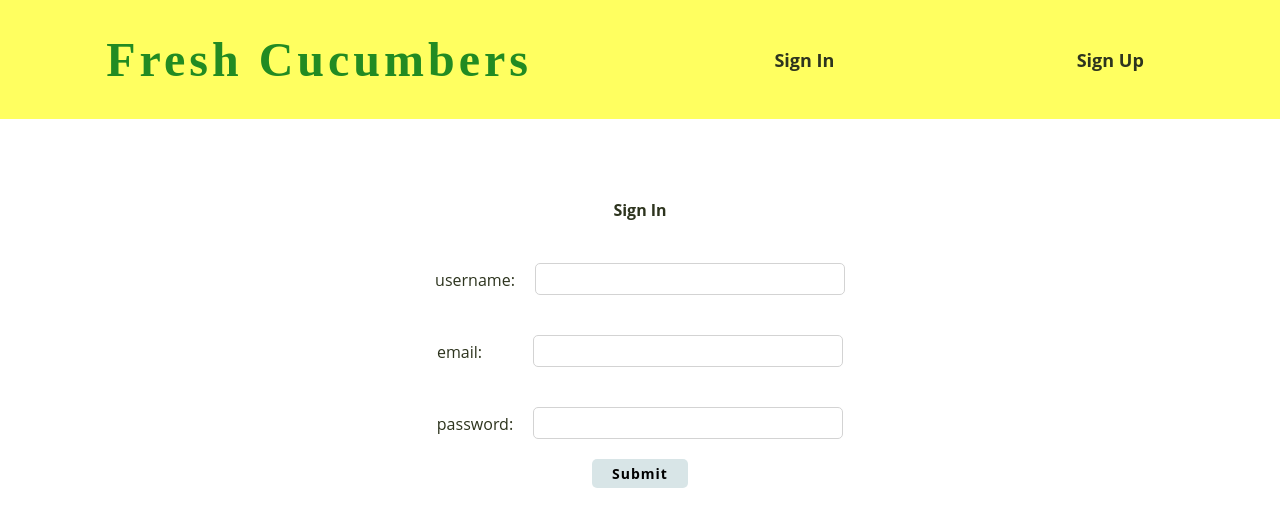
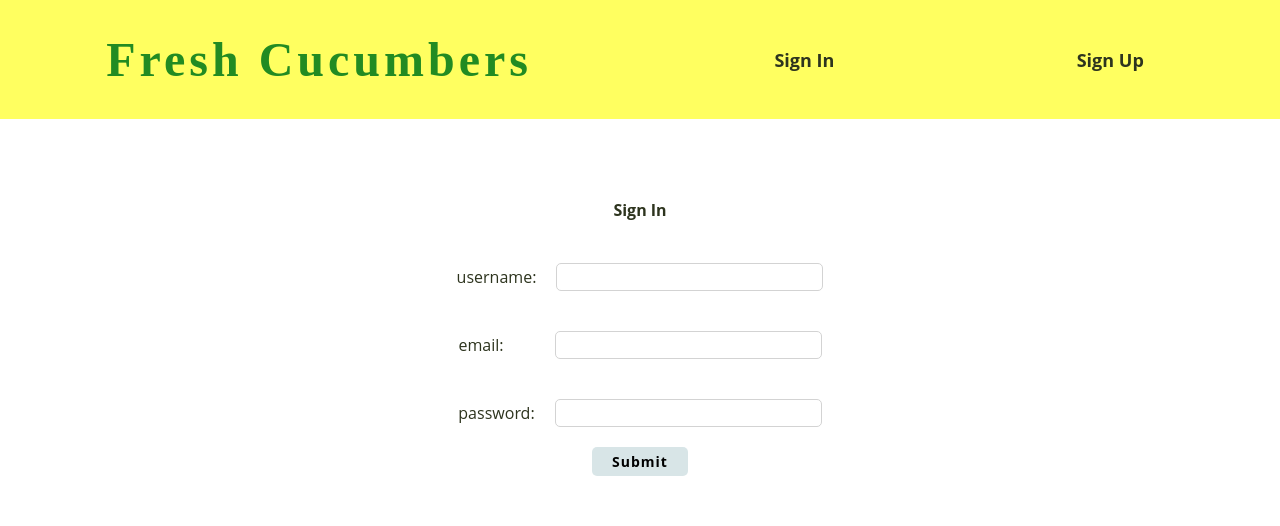
Before and after one commit to vasynizami/fresh-cucumbers, a React (Create React App) app in the folder client/: page /login in a window 1280 px wide. Shown: the top 526 px of the page. Built offline with nearby package versions, Linux system fonts and the light colour scheme; no server answers.

Commit message:
hotfixes

```diff
--- a/client/src/App.css
+++ b/client/src/App.css
@@ -75,7 +75,7 @@ h3 {
 }
 
 input, textarea {
-  font-size: 22px;
+  font-size: 19px;
   border: 0.5px solid lightgrey;
   border-radius: 5px;
   margin: 20px auto;
@@ -219,7 +219,7 @@ movies p {
 
   input {
     width: 90px;
-    font-size: 18px;
+    font-size: 16px;
   }
 
   main{
--- a/client/src/components/LogIn.jsx
+++ b/client/src/components/LogIn.jsx
@@ -32,6 +32,7 @@ export default class LogIn extends Component {
         <div className="input-field">
           <label htmlFor="username">username:</label>
           <input
+            required
             id="username"
             type="text"
             name="username"
@@ -43,6 +44,7 @@ export default class LogIn extends Component {
         <div className="input-field">
           <label className="email-label" htmlFor="email">email:</label>
           <input
+            required
             id="email"
             type="text"
             name="email"
@@ -54,6 +56,7 @@ export default class LogIn extends Component {
         <div className="input-field">
         <label htmlFor="password">password:</label>
         <input
+          required
           id="password"
           type="password"
           name="password"
```
Also changed, not shown: client/src/components/Register.jsx (+6 -1 lines).
